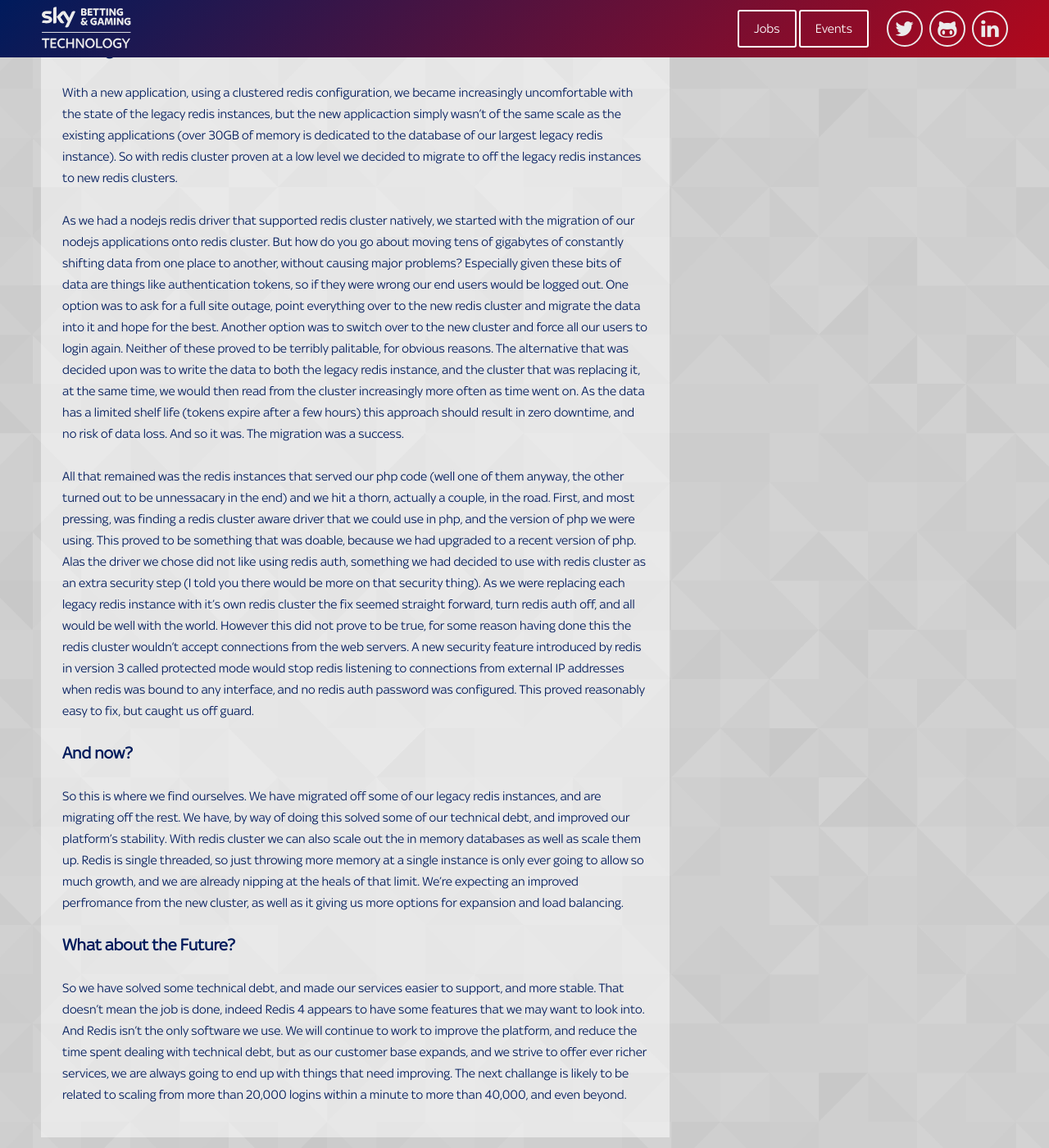
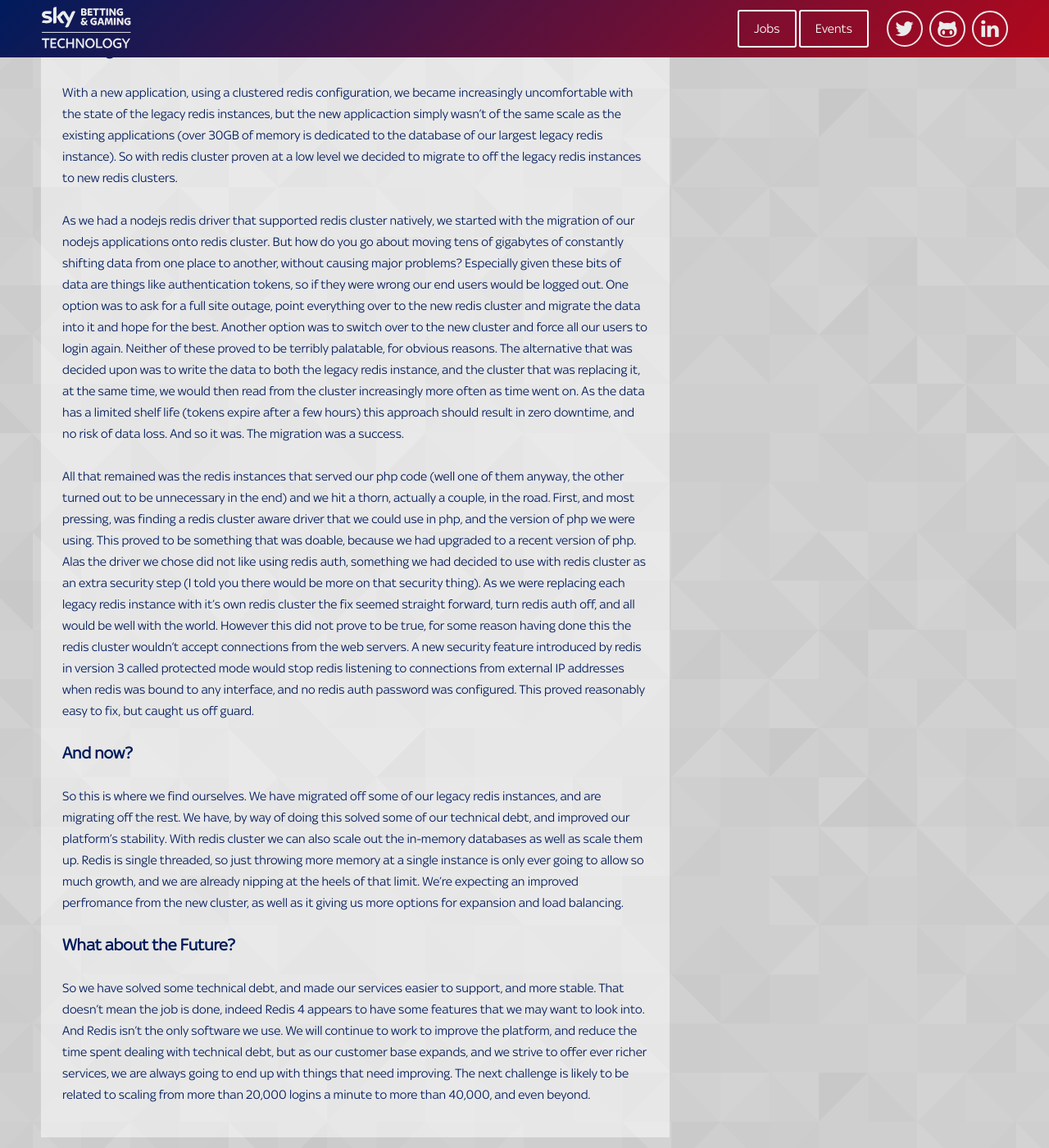
Before and after one commit to skybet/skybet.github.io, a Jekyll site: the page built from _posts/2017-09-22-redis-2-to-redis-3.md, in a window 1280 px wide and 1400 px high, scrolled down 3311 px. Shown: the whole window at 82% size. Built offline with Jekyll 4.4.1, drawn with Linux system fonts in a browser that asks for light colours; nearby versions of some CDN libraries; some web fonts are replaced; comment, search, counter and statistics services are not loaded; some of the changed text lies outside the part shown.

Commit message:
make improvements based upon comments made.

```diff
--- a/_posts/2017-09-22-redis-2-to-redis-3.md
+++ b/_posts/2017-09-22-redis-2-to-redis-3.md
@@ -29,20 +29,20 @@
 
 ![Redis3 Cluster](/images/Redis3-Cluster.svg)
 
-With this we were able to shard data automatically, and failovers and failbacks were largely automatic. The application knew which nodes existed, and when writing data if they wrote to the wrong node the cluster would redirect that write automatically. This was the configuration that was chosen, and it worked we had a shared in memory cache that was reasonably robust, and could cope with basic failure modes without intervention. During testing we did find some flaws. Replication was on a node by node basis, so if we lost a master node, then it's slave became a single point of failure until the dead node was restored into service, also only the masters voted on the cluster health, so if we lost too many masters too quickly the cluster wouldn't self heal. But this was better than we had.
+With this we were able to shard data automatically, and failovers and failbacks were largely automatic. The application knew which nodes existed, and when writing data if they wrote to the wrong node the cluster would redirect that write automatically. This was the configuration that was chosen, and it worked we had a shared in-memory cache that was reasonably robust, and could cope with basic failure modes without intervention. During testing we did find some flaws. Replication was on a node by node basis, so if we lost a master node, then it's slave became a single point of failure until the dead node was restored into service, also only the masters voted on the cluster health, so if we lost too many masters too quickly the cluster wouldn't self heal. But this was better than we had.
 
 ### Moving forward
 
 With a new application, using a clustered redis configuration, we became increasingly uncomfortable with the state of the legacy redis instances, but the new applicaction simply wasn't of the same scale as the existing applications (over 30GB of memory is dedicated to the database of our largest legacy redis instance). So with redis cluster proven at a low level we decided to migrate to off the legacy redis instances to new redis clusters.
 
-As we had a nodejs redis driver that supported redis cluster natively, we started with the migration of our nodejs applications onto redis cluster. But how do you go about moving tens of gigabytes of constantly shifting data from one place to another, without causing major problems? Especially given these bits of data are things like authentication tokens, so if they were wrong our end users would be logged out. One option was to ask for a full site outage, point everything over to the new redis cluster and migrate the data into it and hope for the best. Another option was to switch over to the new cluster and force all our users to login again. Neither of these proved to be terribly palitable, for obvious reasons. The alternative that was decided upon was to write the data to both the legacy redis instance, and the cluster that was replacing it, at the same time, we would then read from the cluster increasingly more often as time went on. As the data has a limited shelf life (tokens expire after a few hours) this approach should result in zero downtime, and no risk of data loss. And so it was. The migration was a success.
+As we had a nodejs redis driver that supported redis cluster natively, we started with the migration of our nodejs applications onto redis cluster. But how do you go about moving tens of gigabytes of constantly shifting data from one place to another, without causing major problems? Especially given these bits of data are things like authentication tokens, so if they were wrong our end users would be logged out. One option was to ask for a full site outage, point everything over to the new redis cluster and migrate the data into it and hope for the best. Another option was to switch over to the new cluster and force all our users to login again. Neither of these proved to be terribly palatable, for obvious reasons. The alternative that was decided upon was to write the data to both the legacy redis instance, and the cluster that was replacing it, at the same time, we would then read from the cluster increasingly more often as time went on. As the data has a limited shelf life (tokens expire after a few hours) this approach should result in zero downtime, and no risk of data loss. And so it was. The migration was a success.
 
-All that remained was the redis instances that served our php code (well one of them anyway, the other turned out to be unnessacary in the end) and we hit a thorn, actually a couple, in the road. First, and most pressing, was finding a redis cluster aware driver that we could use in php, and the version of php we were using. This proved to be something that was doable, because we had upgraded to a recent version of php. Alas the driver we chose did not like using redis auth, something we had decided to use with redis cluster as an extra security step (I told you there would be more on that security thing). As we were replacing each legacy redis instance with it's own redis cluster the fix seemed straight forward, turn redis auth off, and all would be well with the world. However this did not prove to be true, for some reason having done this the redis cluster wouldn't accept connections from the web servers. A new security feature introduced by redis in version 3 called protected mode would stop redis listening to connections from external IP addresses when redis was bound to any interface, and no redis auth password was configured. This proved reasonably easy to fix, but caught us off guard.
+All that remained was the redis instances that served our php code (well one of them anyway, the other turned out to be unnecessary in the end) and we hit a thorn, actually a couple, in the road. First, and most pressing, was finding a redis cluster aware driver that we could use in php, and the version of php we were using. This proved to be something that was doable, because we had upgraded to a recent version of php. Alas the driver we chose did not like using redis auth, something we had decided to use with redis cluster as an extra security step (I told you there would be more on that security thing). As we were replacing each legacy redis instance with it's own redis cluster the fix seemed straight forward, turn redis auth off, and all would be well with the world. However this did not prove to be true, for some reason having done this the redis cluster wouldn't accept connections from the web servers. A new security feature introduced by redis in version 3 called protected mode would stop redis listening to connections from external IP addresses when redis was bound to any interface, and no redis auth password was configured. This proved reasonably easy to fix, but caught us off guard.
 
 ### And now?
 
-So this is where we find ourselves. We have migrated off some of our legacy redis instances, and are migrating off the rest. We have, by way of doing this solved some of our technical debt, and improved our platform's stability. With redis cluster we can also scale out the in memory databases as well as scale them up. Redis is single threaded, so just throwing more memory at a single instance is only ever going to allow so much growth, and we are already nipping at the heals of that limit. We're expecting an improved perfromance from the new cluster, as well as it giving us more options for expansion and load balancing.
+So this is where we find ourselves. We have migrated off some of our legacy redis instances, and are migrating off the rest. We have, by way of doing this solved some of our technical debt, and improved our platform's stability. With redis cluster we can also scale out the in-memory databases as well as scale them up. Redis is single threaded, so just throwing more memory at a single instance is only ever going to allow so much growth, and we are already nipping at the heels of that limit. We're expecting an improved perfromance from the new cluster, as well as it giving us more options for expansion and load balancing.
 
 ### What about the Future?
 
-So we have solved some technical debt, and made our services easier to support, and more stable. That doesn't mean the job is done, indeed Redis 4 appears to have some features that we may want to look into. And Redis isn't the only software we use. We will continue to work to improve the platform, and reduce the time spent dealing with technical debt, but as our customer base expands, and we strive to offer ever richer services, we are always going to end up with things that need improving. The next challange is likely to be related to scaling from more than 20,000 logins within a minute to more than 40,000, and even beyond.
+So we have solved some technical debt, and made our services easier to support, and more stable. That doesn't mean the job is done, indeed Redis 4 appears to have some features that we may want to look into. And Redis isn't the only software we use. We will continue to work to improve the platform, and reduce the time spent dealing with technical debt, but as our customer base expands, and we strive to offer ever richer services, we are always going to end up with things that need improving. The next challenge is likely to be related to scaling from more than 20,000 logins a minute to more than 40,000, and even beyond.
```
Also changed, not shown: other parts of _posts/2017-09-22-redis-2-to-redis-3.md (+2 -2 lines).
